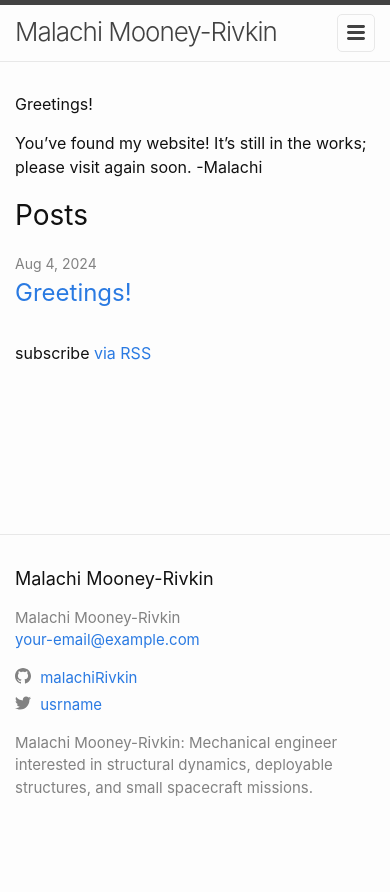
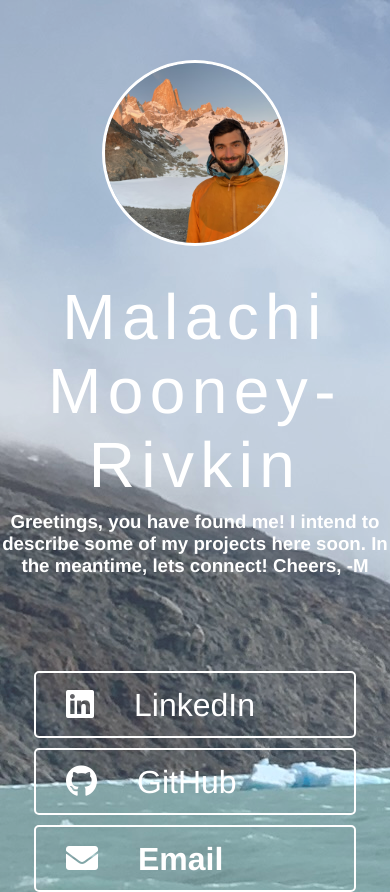
Before and after one commit to malachiRivkin/malachirivkin.github.io, a plain HTML site: page index.html in a window 390 px wide. Before the commit the page ends 844 px from the top, so only its background shows below. Drawn offline with Linux system fonts and the light colour scheme.

Commit message:
Temporary Landing Page

```diff
--- a/index.html
+++ b/index.html
@@ -1,80 +1,232 @@
 <!DOCTYPE html>
-<html lang="en"><head>
-  <meta charset="utf-8">
-  <meta http-equiv="X-UA-Compatible" content="IE=edge">
-  <meta name="viewport" content="width=device-width, initial-scale=1"><!-- Begin Jekyll SEO tag v2.8.0 -->
-<title>Malachi Mooney-Rivkin | Malachi Mooney-Rivkin: Mechanical engineer interested in structural dynamics, deployable structures, and small spacecraft missions.</title>
-<meta name="generator" content="Jekyll v4.3.3" />
-<meta property="og:title" content="Malachi Mooney-Rivkin" />
-<meta property="og:locale" content="en_US" />
-<meta name="description" content="Malachi Mooney-Rivkin: Mechanical engineer interested in structural dynamics, deployable structures, and small spacecraft missions." />
-<meta property="og:description" content="Malachi Mooney-Rivkin: Mechanical engineer interested in structural dynamics, deployable structures, and small spacecraft missions." />
-<link rel="canonical" href="http://localhost:4000/" />
-<meta property="og:url" content="http://localhost:4000/" />
-<meta property="og:site_name" content="Malachi Mooney-Rivkin" />
-<meta property="og:type" content="website" />
-<meta name="twitter:card" content="summary" />
-<meta property="twitter:title" content="Malachi Mooney-Rivkin" />
-<script type="application/ld+json">
-{"@context":"https://schema.org","@type":"WebSite","description":"Malachi Mooney-Rivkin: Mechanical engineer interested in structural dynamics, deployable structures, and small spacecraft missions.","headline":"Malachi Mooney-Rivkin","name":"Malachi Mooney-Rivkin","url":"http://localhost:4000/"}</script>
-<!-- End Jekyll SEO tag -->
-<link rel="stylesheet" href="/assets/main.css"><link type="application/atom+xml" rel="alternate" href="http://localhost:4000/feed.xml" title="Malachi Mooney-Rivkin" /></head>
-<body><header class="site-header" role="banner">
+<html>
+    <head>
+        <meta charset="utf-8">
+<meta http-equiv="X-UA-Compatible" content="IE=edge" />
+<title>Malachi Mooney-Rivkin</title>
+<meta name="viewport" content="width=device-width, initial-scale=1.0">
+<meta name="description" content="Greetings, you have found me! I intend to describe some of my projects here soon. In the meantime, lets connect! Cheers, -M">
+<link rel="canonical" href="http://localhost:4000/">
 
-  <div class="wrapper"><a class="site-title" rel="author" href="/">Malachi Mooney-Rivkin</a><nav class="site-nav">
-        <input type="checkbox" id="nav-trigger" class="nav-trigger" />
-        <label for="nav-trigger">
-          <span class="menu-icon">
-            <svg viewBox="0 0 18 15" width="18px" height="15px">
-              <path d="M18,1.484c0,0.82-0.665,1.484-1.484,1.484H1.484C0.665,2.969,0,2.304,0,1.484l0,0C0,0.665,0.665,0,1.484,0 h15.032C17.335,0,18,0.665,18,1.484L18,1.484z M18,7.516C18,8.335,17.335,9,16.516,9H1.484C0.665,9,0,8.335,0,7.516l0,0 c0-0.82,0.665-1.484,1.484-1.484h15.032C17.335,6.031,18,6.696,18,7.516L18,7.516z M18,13.516C18,14.335,17.335,15,16.516,15H1.484 C0.665,15,0,14.335,0,13.516l0,0c0-0.82,0.665-1.483,1.484-1.483h15.032C17.335,12.031,18,12.695,18,13.516L18,13.516z"/>
-            </svg>
-          </span>
-        </label>
+<link rel="shortcut icon" href="favicon.ico" />
 
-        <div class="trigger"><a class="page-link" href="/about/">About</a></div>
-      </nav></div>
-</header>
-<main class="page-content" aria-label="Content">
-      <div class="wrapper">
-        <div class="home"><p>Greetings!</p>
+<link rel="stylesheet" href="https://use.fontawesome.com/releases/v5.0.12/css/all.css" integrity="sha384-G0fIWCsCzJIMAVNQPfjH08cyYaUtMwjJwqiRKxxE/rx96Uroj1BtIQ6MLJuheaO9" crossorigin="anonymous">
 
-<p>You’ve found my website! It’s still in the works; please visit again soon.
--Malachi</p>
-<h2 class="post-list-heading">Posts</h2>
-    <ul class="post-list"><li><span class="post-meta">Aug 4, 2024</span>
-        <h3>
-          <a class="post-link" href="/jekyll/update/2024/08/04/Greetings.html">
-            Greetings!
-          </a>
-        </h3></li></ul>
+        <style type="text/css">
+          body {
+    font-family: Helvetica,Arial,sans-serif;
+    background-color: rgba(0, 0, 0, 0);
+    position: absolute;
+    top: 0;
+    bottom: 0;
+    right: 0;
+    left: 0;
+    margin: 0;
+}
+#fullscreen {
+  top: 0;
+  left: 0;
+  min-height: 100%;
+  min-width: 100%;
+  width: auto;
+  height: auto;
+  display: block;
+  position: fixed;
+  z-index: -999;
+  opacity: 0.8;
+}
+#avatar {
+    height: 180px;
+    border-radius: 100%;
+    border: 3px solid white;
+    margin-bottom: 40px;
+}
+h1 {
+    color: white;
+    font-weight: normal;
+    letter-spacing: 0.1em;
+    font-size: 4em;
+    font-family: Helvetica;
+    margin: -10px 0;
+}
+h3 {
+    color: white;
+    padding-bottom: 20px;
+    font-weight: bold;
+}
+.content {
+    padding-top: 100px;
+    padding-bottom: 40px;
+    background-color: rgba(0, 0, 0, 0);
+    text-align: center;
+}
+ul {
+    list-style: none;
+    padding: 0;
+    text-align: center;
+}
+li {
+    border-radius: 100%;
+    border: 2px transparent;
+    color: white;
+    margin: 8px;
+    display: inline-block;
+    list-style: none;
+    width: 65px;
+    height: 65px;
+}
+li:hover {
+    color: white;
+    text-decoration: none;
+    -webkit-transition: 500ms;
+    -moz-transition: 500ms;
+    transition: 500ms;
+    text-decoration: none;
+    background-color: rgba(0, 0, 0, 0.25);
+}
+a {
+    color: white;
+    padding: 15px;
+    text-decoration: none;
+}
+.description {
+    display: none;
+}
 
-    <p class="rss-subscribe">subscribe <a href="/feed.xml">via RSS</a></p></div>
+@media (max-width: 450px) {
+ul {
+    text-align: center;
+}
+li {
+    border-radius: 0%;
+    border: none;
+    color: white;
+    margin: 8px;
+    display: block;
+    list-style: none;
+    margin: 10px 0px;
+    text-align: center;
+    height: auto;
+    width: auto;
+}
+li:hover {
+    background-color: none;
+    transition: none;
+}
+a {
+    text-align: justify;
+    border: 2px solid white;
+    border-radius: 5px;
+    color: white;
+    padding: 15px;
+    padding-left: 30px;
+    width: 70%;
+}
+a:hover {
+    -webkit-transition: 500ms;
+    -moz-transition: 500ms;
+    transition: 500ms;
+    background-color: rgba(0, 0, 0, 0.5);
+    color: white;
+    text-decoration: none;
+}
+.description {
+    display: inline-block;
+    color: white;
+    font-family: Helvetica;
+    margin-left: 40px;
+}
+.content {
+    padding-top: 60px;
+}
+}
 
-      </div>
-    </main><footer class="site-footer h-card">
-  <data class="u-url" href="/"></data>
+        </style>
+    </head>
+    <body>
+          <div class="content">
 
-  <div class="wrapper">
+    <img src="OhigginsGlacier.jpeg" id="fullscreen">
 
-    <h2 class="footer-heading">Malachi Mooney-Rivkin</h2>
 
-    <div class="footer-col-wrapper">
-      <div class="footer-col footer-col-1">
-        <ul class="contact-list">
-          <li class="p-name">Malachi Mooney-Rivkin</li><li><a class="u-email" href="mailto:your-email@example.com">your-email@example.com</a></li></ul>
-      </div>
 
-      <div class="footer-col footer-col-2"><ul class="social-media-list"><li><a href="https://github.com/malachiRivkin"><svg class="svg-icon"><use xlink:href="/assets/minima-social-icons.svg#github"></use></svg> <span class="username">malachiRivkin</span></a></li><li><a href="https://www.twitter.com/usrname"><svg class="svg-icon"><use xlink:href="/assets/minima-social-icons.svg#twitter"></use></svg> <span class="username">usrname</span></a></li></ul>
+        <img src="PatagoniaPortrait.png" id="avatar">
+
+
+    <h1>Malachi Mooney-Rivkin</h1>
+    <h3>Greetings, you have found me! I intend to describe some of my projects here soon. In the meantime, lets connect! Cheers, -M</h3>
 </div>
 
-      <div class="footer-col footer-col-3">
-        <p>Malachi Mooney-Rivkin: Mechanical engineer interested in structural dynamics, deployable structures, and small spacecraft missions.</p>
-      </div>
-    </div>
+          <ul>
 
-  </div>
 
-</footer>
-</body>
 
+
+
+    <li><a class="fab fa-2x fa-linkedin" href="https://linkedin.com/in/malachi-mooney-rivkin-621150178/"><span class="description">LinkedIn</span></a></li>
+
+
+
+
+
+
+
+
+
+
+
+
+
+
+
+    <li><a class="fab fa-2x fa-github" href="https://github.com/malachiRivkin"><span class="description">GitHub</span></a></li>
+
+
+
+
+
+
+
+
+
+
+
+
+
+
+
+
+
+
+
+
+
+
+
+
+
+
+
+    <li><a class="fas fa-2x fa-envelope" href="mailto:malachiriv(at)gmail(dot)com"><span class="description">Email</span></a></li>
+
+
+
+
+
+
+
+
+    <!--
+
+Is there a social network that is not included in the default theme? Then, copy-paste the following lines of code outside of this comment-block and fill-in the details with your preferred social network.
+
+
+
+-->
+
+</ul>
+
+
+
+    </body>
 </html>
```
Also changed, not shown: feed.xml (+1 -8 lines), OhigginsGlacier.JPEG (added), PatagoniaPortrait.png (added), favicon.ico (added).
